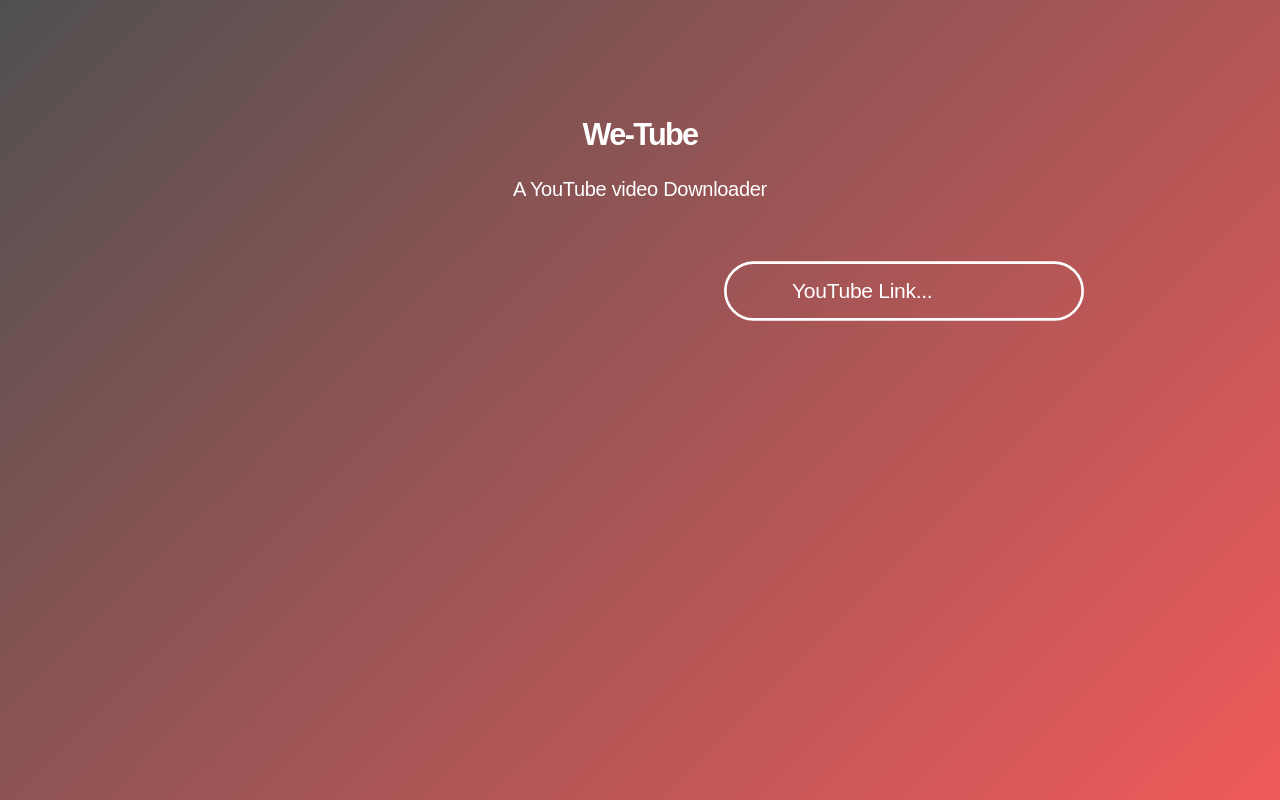
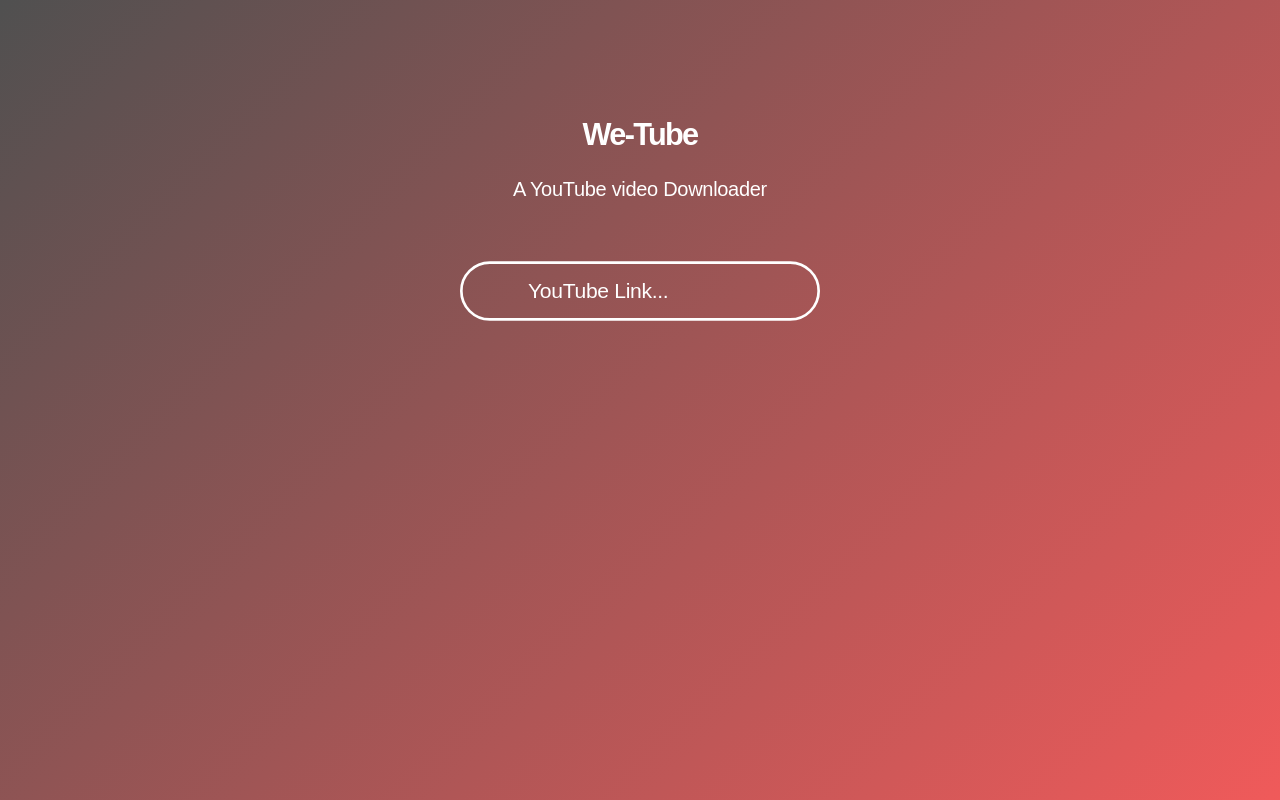
Before and after one commit to Sowoul/we-tube, a Flask app: page / in a window 1280 px wide. Run offline with Flask 3, Linux system fonts and the light colour scheme.

Commit message:
Update index.html

```diff
--- a/templates/index.html
+++ b/templates/index.html
@@ -107,7 +107,7 @@
         max-width: 360px;
         height: 60px;
         border-radius: 120px;
-        margin: 0 60% auto;
+        margin: 0 auto;
       }
       .search-icon,
       .go-icon {
```
